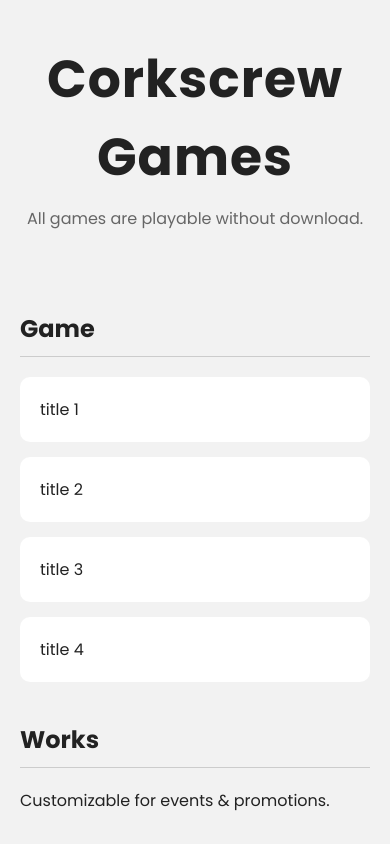
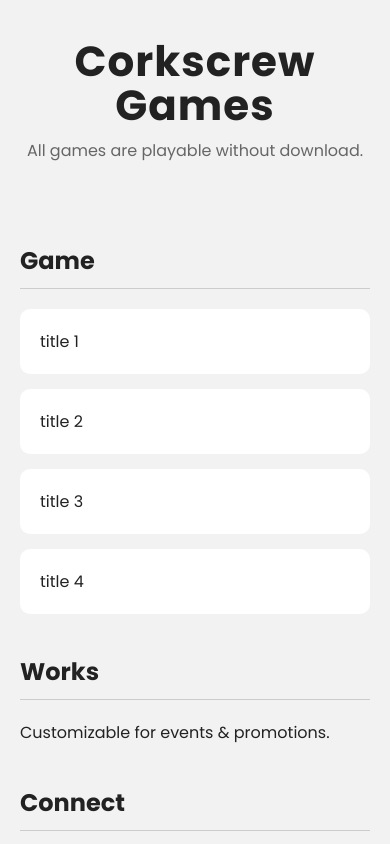
Before and after one commit to corkscrew168/corkscrew168.github.io, a plain HTML site: page index.html in a window 390 px wide. Shown: the top 844 px of the page. Drawn offline with Linux system fonts and the light colour scheme.

Commit message:
commit new

```diff
--- a/index.html
+++ b/index.html
@@ -25,8 +25,9 @@
 
 .logo{
 font-size:52px;
-font-weight:700; /* ← 少し太めでかっこよく */
+font-weight:700;
 letter-spacing:1px;
+line-height:1.1; /* ← 行間調整（PC） */
 }
 
 .tagline{
@@ -85,6 +86,14 @@
 color:#666;
 }
 
+/* 📱 スマホ用調整 */
+@media (max-width: 600px) {
+  .logo{
+    font-size:42px;
+    line-height:1.05; /* ← スマホでさらに詰める */
+  }
+}
+
 </style>
 </head>
 
```
